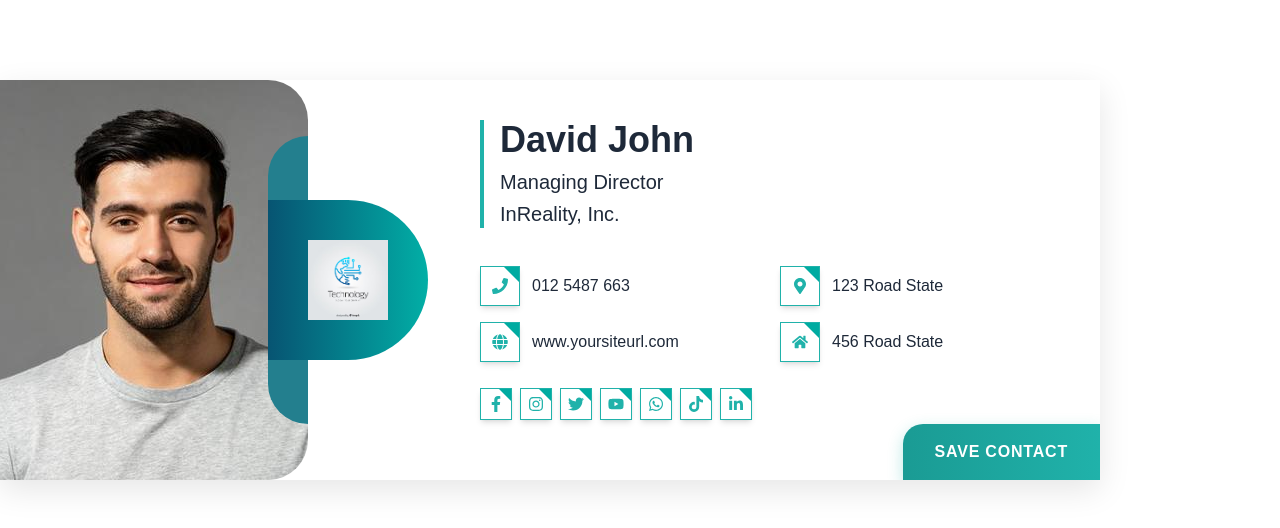
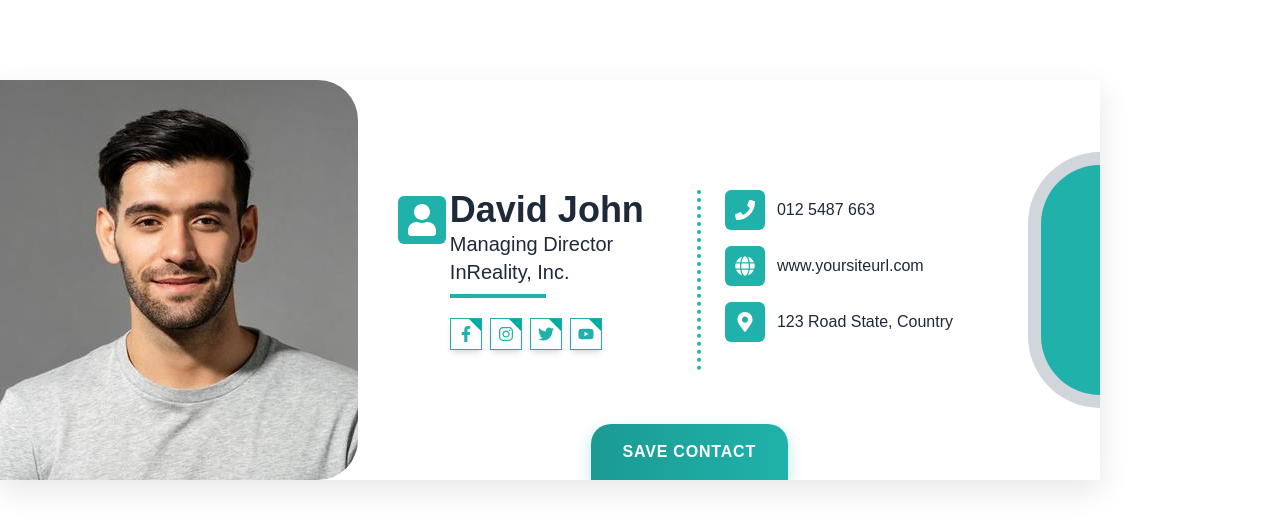
Before and after one commit to sabbir1257/card, a React (Vite) app: page / in a window 1280 px wide. Shown: the top 528 px of the page. Built offline with nearby package versions, Linux system fonts and the light colour scheme.

Commit message:
Add BusinessCardTemplate6 and CurvedShape components; update App to include new templates

```diff
--- a/src/App.jsx
+++ b/src/App.jsx
@@ -4,6 +4,8 @@ import BusinessCardTemplate2 from './component/BusinessCardTemplate2';
 import BusinessCardTemplate3 from './component/BusinessCardTemplate3';
 import BusinessCardTemplate4 from './component/BusinessCardTemplate4';
 import BusinessCardTemplate5 from './component/BusinessCardTemplate5';
+import BusinessCardDesigner from './component/BusinessCardTemplate6';
+import CurvedShape from './component/CurvedShape';
 
 
 function App() {
@@ -11,12 +13,14 @@ function App() {
     <div className="container mx-auto ">
       {/* New Template Component */}
       <div>
-      {/* <BusinessCardTemplate/> */}
+        {/* <BusinessCardTemplate/> */}
         {/* <BusinessCardTemplate2 /> */}
         {/* <BusinessCardTemplate3/> */}
         {/* <BusinessCardTemplate4/> */}
-        <BusinessCardTemplate5/>
+        {/* <BusinessCardTemplate5/> */}
         {/* <BlueAxisLogo/> */}
+        <BusinessCardDesigner />
+        {/* <CurvedShape /> */}
       </div>
     </div>
   )
--- /dev/null
+++ b/src/component/BusinessCardTemplate6.jsx
@@ -0,0 +1,103 @@
+import {
+    FaPhone,
+    FaGlobe,
+    FaMapMarkerAlt,
+    FaHome,
+    FaFacebookF,
+    FaInstagram,
+    FaTwitter,
+    FaYoutube,
+    FaWhatsapp,
+    FaTiktok,
+    FaLinkedinIn,
+    FaUser
+} from 'react-icons/fa';
+import BlueAxisLogo from './BlueAxisLogo';
+
+const BusinessCardTemplate6 = () => {
+    return (
+        <div className="flex w-[1100px] h-[400px] bg-white mt-20 overflow-hidden shadow-[0_10px_30px_rgba(0,0,0,0.1)] font-['Arial']">
+            {/* Left section - Profile picture with teal background */}
+            <div className="w-[35%] h-full flex relative">
+                {/* Left main image */}
+                <img
+                    src="/image.jpg"
+                    alt="David John"
+                    className=" h-full rounded-r-[40px] object-cover"
+                />
+            </div>
+
+            {/* Right section - Contact information */}
+            <div className="w-[65%] bg-white p-10 flex flex-col justify-between relative">
+
+                {/* Contact details grid */}
+                <div className="grid grid-cols-2 gap-2 my-auto">
+                    <div className="flex flex-col gap-4">
+                        {/* Name and title */}
+                        <div className="flex items-center gap-1">
+                            <FaUser className='bg-[#20B2AA] rounded-md mb-30 p-2 w-12 h-12 text-white' />
+                            <div>
+                                <h1 className="text-4xl font-bold text-gray-800 ">David John  </h1>
+                                <p className="text-xl text-gray-800 font-normal">Managing Director</p>
+                                <p className="text-xl text-gray-800 font-normal">InReality, Inc.</p>
+                                <div className='border-b-4 border-[#20B2AA] pb-2 w-24'></div>
+                                {/* Social media icons */}
+                                <div className="flex gap-2 my-5">
+                                    {[FaFacebookF, FaInstagram, FaTwitter, FaYoutube,].map((Icon, index) => (
+                                        <div key={index} className="relative w-8 h-8 overflow-hidden shadow-md flex items-center justify-center border-1 border-[#20B2AA]">
+                                            <div className="w-6 h-6 text-[#20B2AA] flex items-center justify-center">
+                                                <a href={''}><Icon /></a>
+                                            </div>
+                                            <div className="absolute top-0 right-0 w-0 h-0 border-t-[12px] border-l-[12px] border-t-[#00aba1] border-l-transparent"></div>
+                                        </div>
+                                    ))}
+                                </div>
+                            </div>
+                        </div>
+
+                    </div>
+                    <div className="flex flex-col gap-4 border-l-4 border-dotted border-[#20B2AA] pl-6">
+                        {/* Phone */}
+                        <div className="flex items-center gap-3 text-gray-800 text-base">
+                            <div className="w-10 h-10 bg-[#20B2AA] rounded-md flex items-center justify-center text-white">
+                                <FaPhone size={20} />
+                            </div>
+                            <span>012 5487 663</span>
+                        </div>
+
+                        {/* Website */}
+                        <div className="flex items-center gap-3 text-gray-800 text-base">
+                            <div className="w-10 h-10 bg-[#20B2AA] rounded-md flex items-center justify-center text-white">
+                                <FaGlobe size={20} />
+                            </div>
+                            <span>www.yoursiteurl.com</span>
+                        </div>
+
+                        {/* Address */}
+                        <div className="flex items-center gap-3 text-gray-800 text-base">
+                            <div className="w-10 h-10 bg-[#20B2AA] rounded-md flex items-center justify-center text-white">
+                                <FaMapMarkerAlt size={20} />
+                            </div>
+                            <span>123 Road State, Country</span>
+                        </div>
+                    </div>
+
+                </div>
+                {/* Save contact button */}
+                <div className="absolute bottom-0 right-60 ">
+                    <button className=" bg-gradient-to-r from-[#1a9b94] to-[#20B2AA] text-white border-none py-4 px-8 text-base font-bold cursor-pointer uppercase tracking-wider shadow-[0_5px_15px_rgba(32,178,170,0.3)] transition-all duration-300 min-w-[180px] rounded-t-[20px] hover:from-[#158a83] hover:to-[#1a9b94] hover:-translate-y-0.5 hover:shadow-[0_8px_20px_rgba(32,178,170,0.4)]">
+                        SAVE CONTACT
+                    </button>
+                </div>
+            </div>
+            <div className="flex items-center justify-center">
+                <div className="w-18 h-64 bg-[#20B2AA] rounded-l-full border-[13px] border-gray-300 border-r-0"></div>
+            </div>
+
+
+
+        </div>
+    )
+}
+
+export default BusinessCardTemplate6;
--- /dev/null
+++ b/src/component/CurvedShape.jsx
@@ -0,0 +1,9 @@
+const CurvedShape = () => {
+    return (
+        <div className="flex items-center justify-center min-h-screen bg-white">
+            <div className="w-24 h-64 bg-[#20B2AA] rounded-l-full border-[8px] border-gray-300 border-r-0"></div>
+        </div>
+    );
+};
+
+export default CurvedShape;
```
